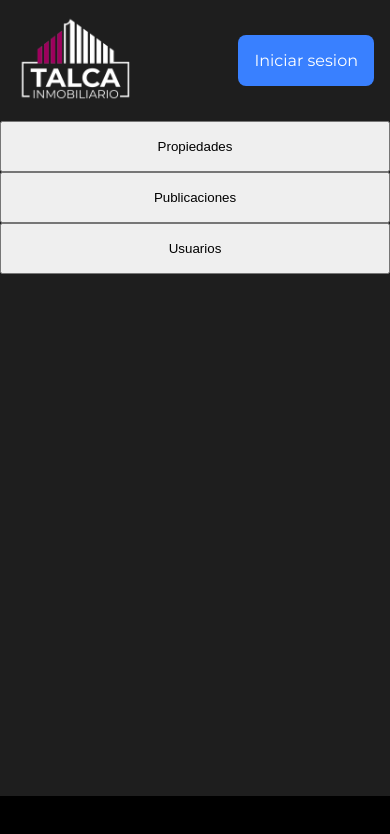
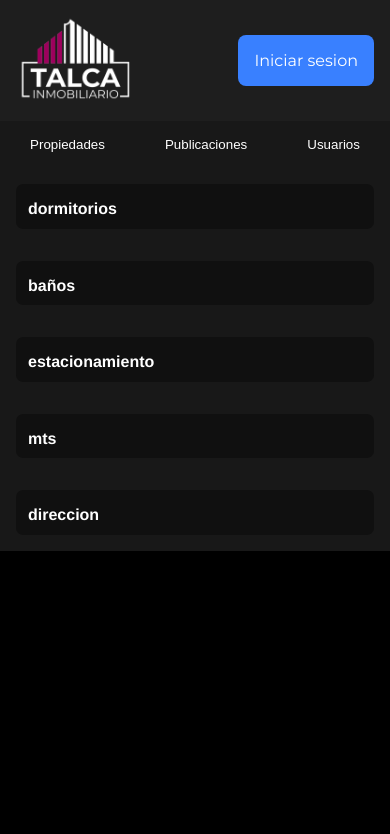
Before and after one commit to david-aravena/inmo, a Next.js app: page /buscador in a window 390 px wide. Shown: the top 834 px of the page. Built offline with nearby package versions, Linux system fonts and the light colour scheme.

Commit message:
update: refactor search component

```diff
--- a/src/app/globals.css
+++ b/src/app/globals.css
@@ -11,7 +11,7 @@ a{
 
 :root {
   --input-border: #88024b;
-  --background-gray: #1e1e1e;
+  --background-gray: #181818;
 }
 
 .buttons{
--- a/src/components/formSearch/formSearch.module.css
+++ b/src/components/formSearch/formSearch.module.css
@@ -1,48 +1,50 @@
 .container{
   width:100%;
   height: 100%;
-  display:flex
 }
 
-.dashboardContainer{
-  width:15%;
-  height:100%;
-  background-color: var(--background-gray);
+.formContainer{
+  width:100%;
+  height: 100%;
+  display: flex;
 }
-
-
 
 .typeButtons{
   width:100%;
   height:auto;
   display: flex;
-  flex-direction:column
+  justify-content: space-around;
+  background-color: var(--background-gray);
 }
 
 .resultContainer{
-  width:85%;
-  height:100%
+  width:100%;
 }
 
 .attributesContainer{
+  width:20%;
+  height: 100%;
+  background-color: var(--background-gray);
+  border:"1px solid red";
+}
+
+.contai{
+  display:flex;
   width:100%;
-  height: 50%
+  height:100%;
 }
 
 @media (max-width: 700px) {
+  .attributesContainer{
+    width:100%;
+    height: auto;
+  }
 
-  .container{
+  .contai{
     flex-direction: column;
   }
 
-  .dashboardContainer{
-    width:100%;
-    min-height: 100%;
-
-  }
-
-  .resultContainer{
-    width:100%;
-    height:50%
+  .formContainer{
+    flex-direction: column;
   }
 }
--- a/src/components/formSearch/index.jsx
+++ b/src/components/formSearch/index.jsx
@@ -5,7 +5,7 @@ import styles from './formSearch.module.css'
 
 
 export default function FormSearch({buttons}){
-  const [typeSelected, setTypeSelected] = useState(null);
+  const [typeSelected, setTypeSelected] = useState("Propiedades");
   const [inputValues, setInputValues] = useState({});
 
   const selectedButton = buttons.find(button => button.value === typeSelected);
@@ -19,19 +19,18 @@ export default function FormSearch({buttons}){
 
   return(
     <div className={styles.container}>
-      <div className={styles.dashboardContainer}>
       <div className={styles.typeButtons}>
         {buttons.map((button) => (
-            <button style={{ padding: "1rem" }} onClick={(e) => setTypeSelected(e.target.innerText)}>
+          <button style={{ padding: "1rem", background:"none", color:"white", border:"none" }} onClick={(e) => setTypeSelected(e.target.innerText)}>
             {button.value}
           </button>
         ))}
       </div>
 
+      <div className={styles.formContainer}>
         <div className={styles.attributesContainer}>
           {selectedButton && (
             <div>
-              <h3 style={{color:"white"}}>Buscar por: </h3>
               <div style={{display:"flex", flexDirection:"column"}}>
                   {selectedButton.attributes.map((attribute, index) => (
                     <AnimatedInput
@@ -45,11 +44,11 @@ export default function FormSearch({buttons}){
             </div>
           )}
         </div>
-      </div>
 
         <div className={styles.resultContainer}>
 
         </div>
       </div>
+    </div>
   )
 }
```
Lines whose indentation alone changed are shown as unchanged.
